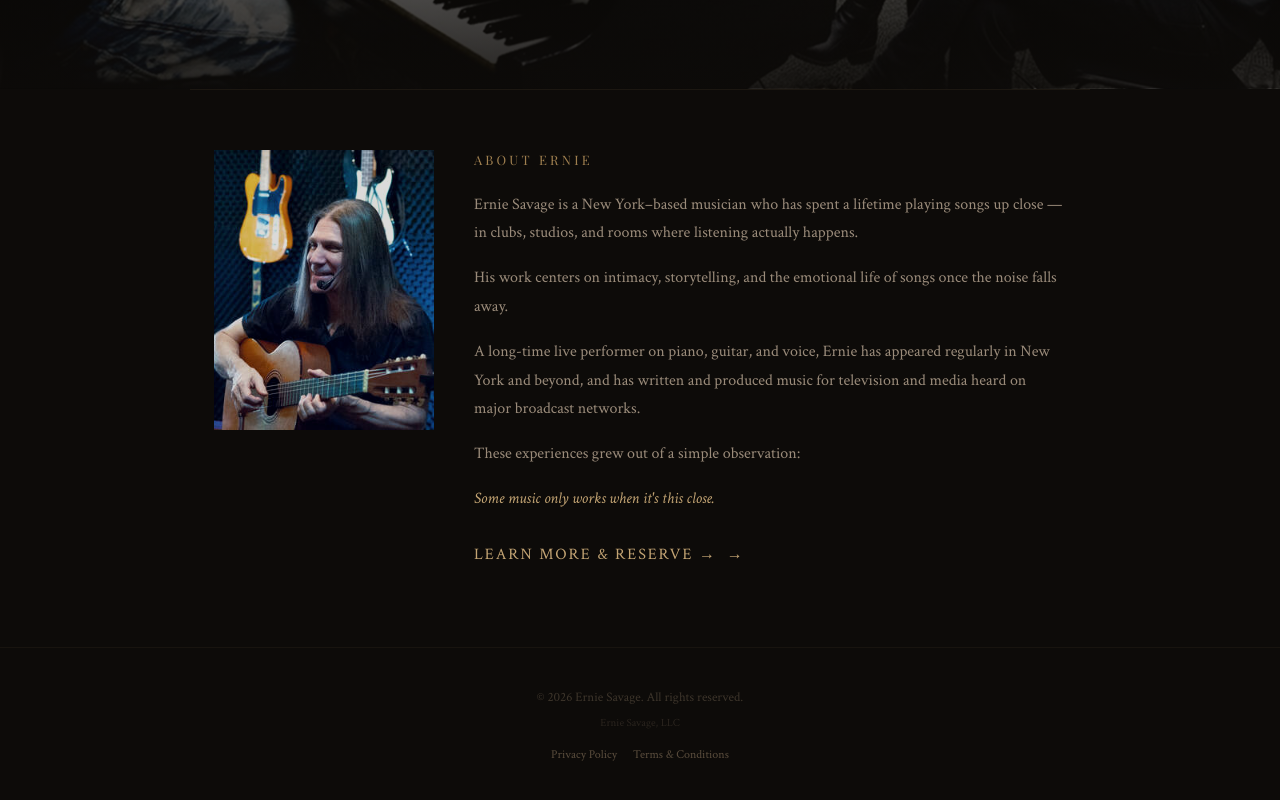
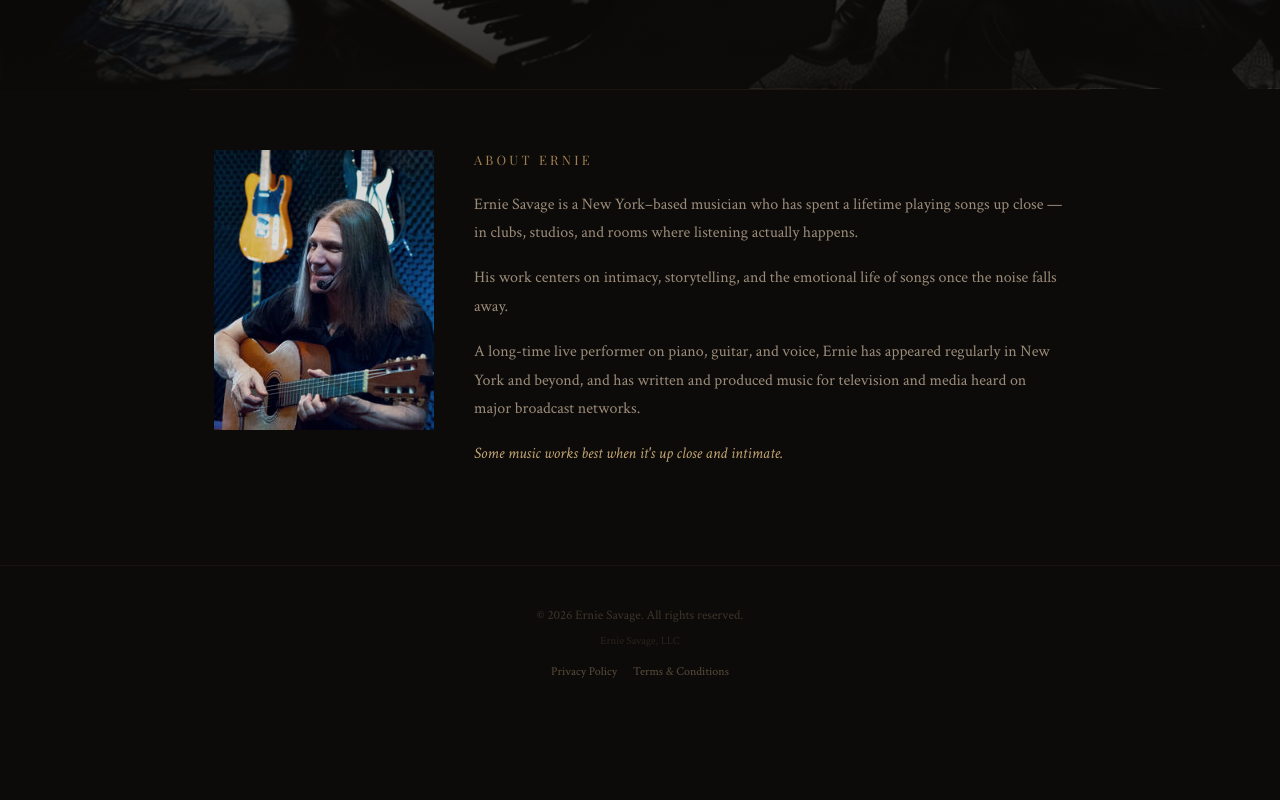
Before and after one commit to erniesavage/ernie-savage-booking, a Next.js app: page / in a window 1280 px wide. Shown: the part 3161-3961 px from the top of the page. After the commit the page ends 3883 px from the top, so only its background shows below. Built offline with nearby package versions, Linux system fonts and the light colour scheme; a web font is replaced by a local one.

Commit message:
Update About Ernie closing lines

```diff
--- a/src/app/page.tsx
+++ b/src/app/page.tsx
@@ -133,15 +133,9 @@ export default function HomePage() {
               <p>
                 A long-time live performer on piano, guitar, and voice, Ernie has appeared regularly in New York and beyond, and has written and produced music for television and media heard on major broadcast networks.
               </p>
-              <p>
-                These experiences grew out of a simple observation:
+              <p style={{ fontStyle: 'italic', color: '#c4a574' }}>
+                Some music works best when it&apos;s up close and intimate.
               </p>
-              <p style={{ fontStyle: 'italic', color: '#c4a574' }}>
-                Some music only works when it&apos;s this close.
-              </p>
-            </div>
-            <div style={{ marginTop: '28px' }}>
-              <Link href="/#experiences" className="card-link" style={{ fontSize: '16px' }}>Learn More &amp; Reserve &rarr;</Link>
             </div>
           </div>
         </div>
```
